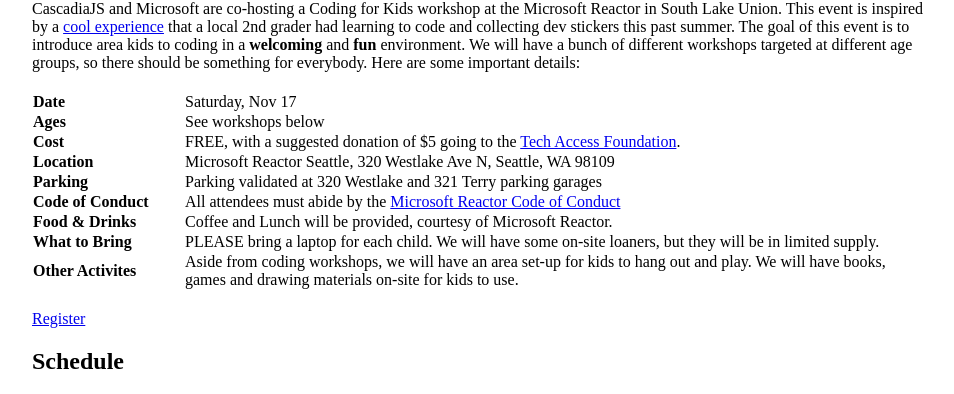
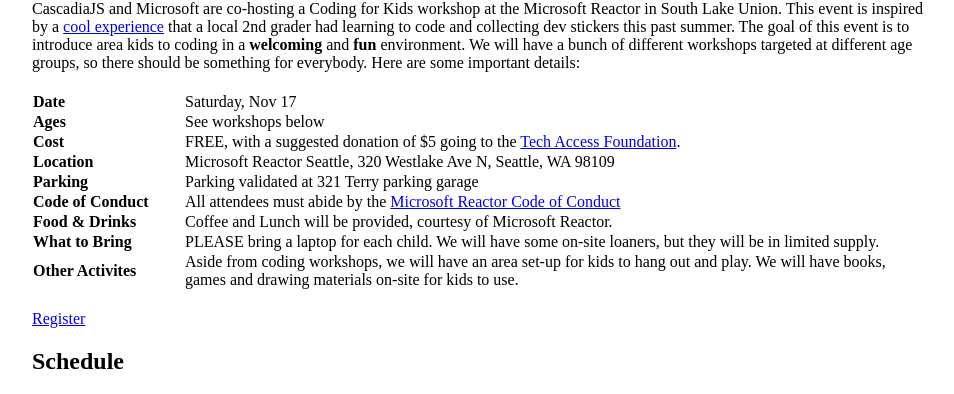
Before and after one commit to cascadiajs/2018.cascadiajs.com, a Gatsby site: page /coding-for-kids in a window 1280 px wide. Shown: the part 383-777 px from the top of the page, without its empty margins (160-1114 px from the left). Built offline with nearby package versions, Linux system fonts and the light colour scheme; Gatsby itself is replaced by a stand-in of ours.

Commit message:
update parking instructions for kids' day

```diff
--- a/src/pages/coding-for-kids.js
+++ b/src/pages/coding-for-kids.js
@@ -45,7 +45,7 @@
           <th>Location</th><td>Microsoft Reactor Seattle, 320 Westlake Ave N, Seattle, WA 98109</td>
         </tr>
         <tr>
-          <th>Parking</th><td>Parking validated at 320 Westlake and 321 Terry parking garages</td>
+          <th>Parking</th><td>Parking validated at 321 Terry parking garage</td>
         </tr>
         <tr>
           <th>Code of Conduct</th><td>All attendees must abide by the <a href="https://developer.microsoft.com/en-us/reactor/CodeOfConduct">Microsoft Reactor Code of Conduct</a></td>
```
